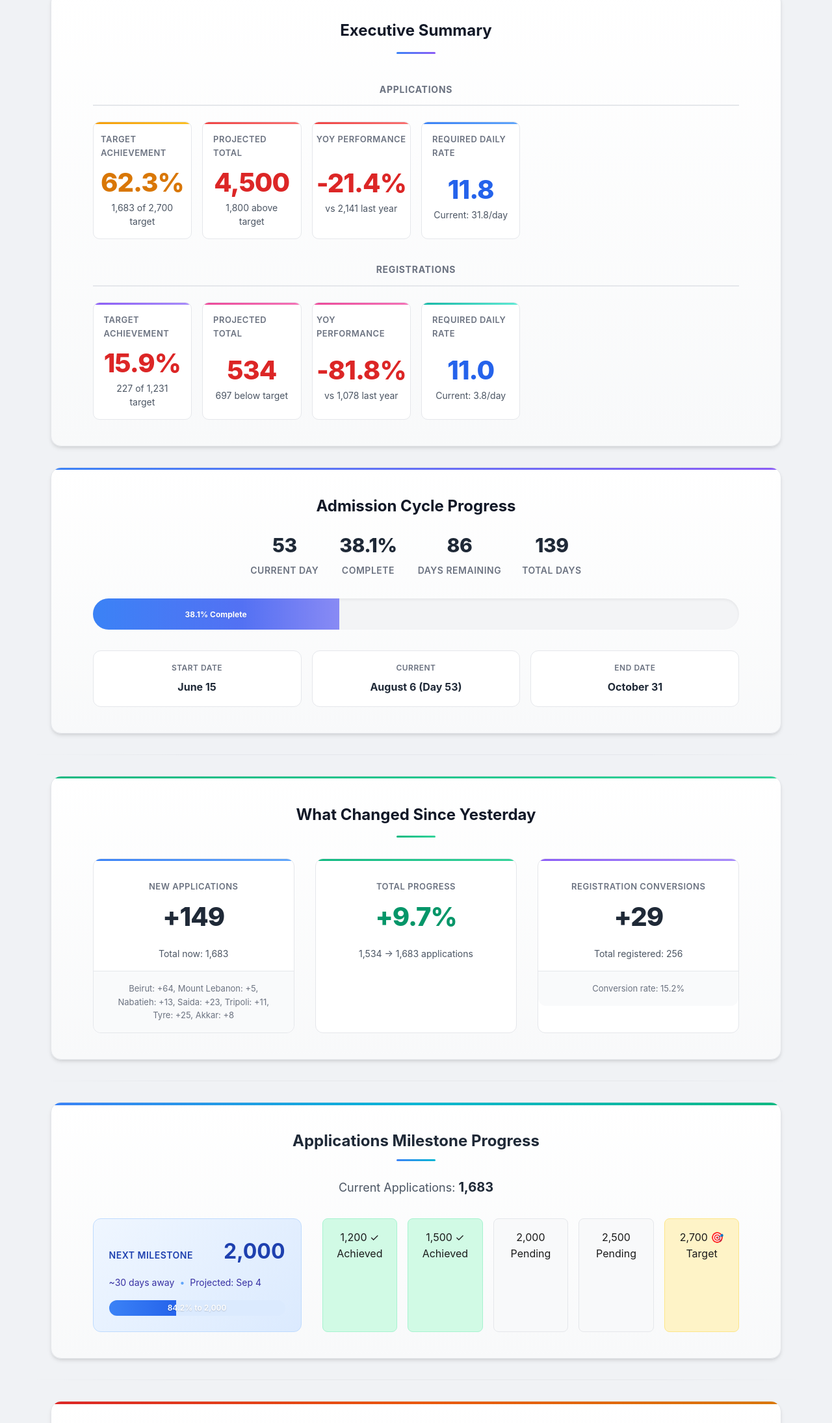
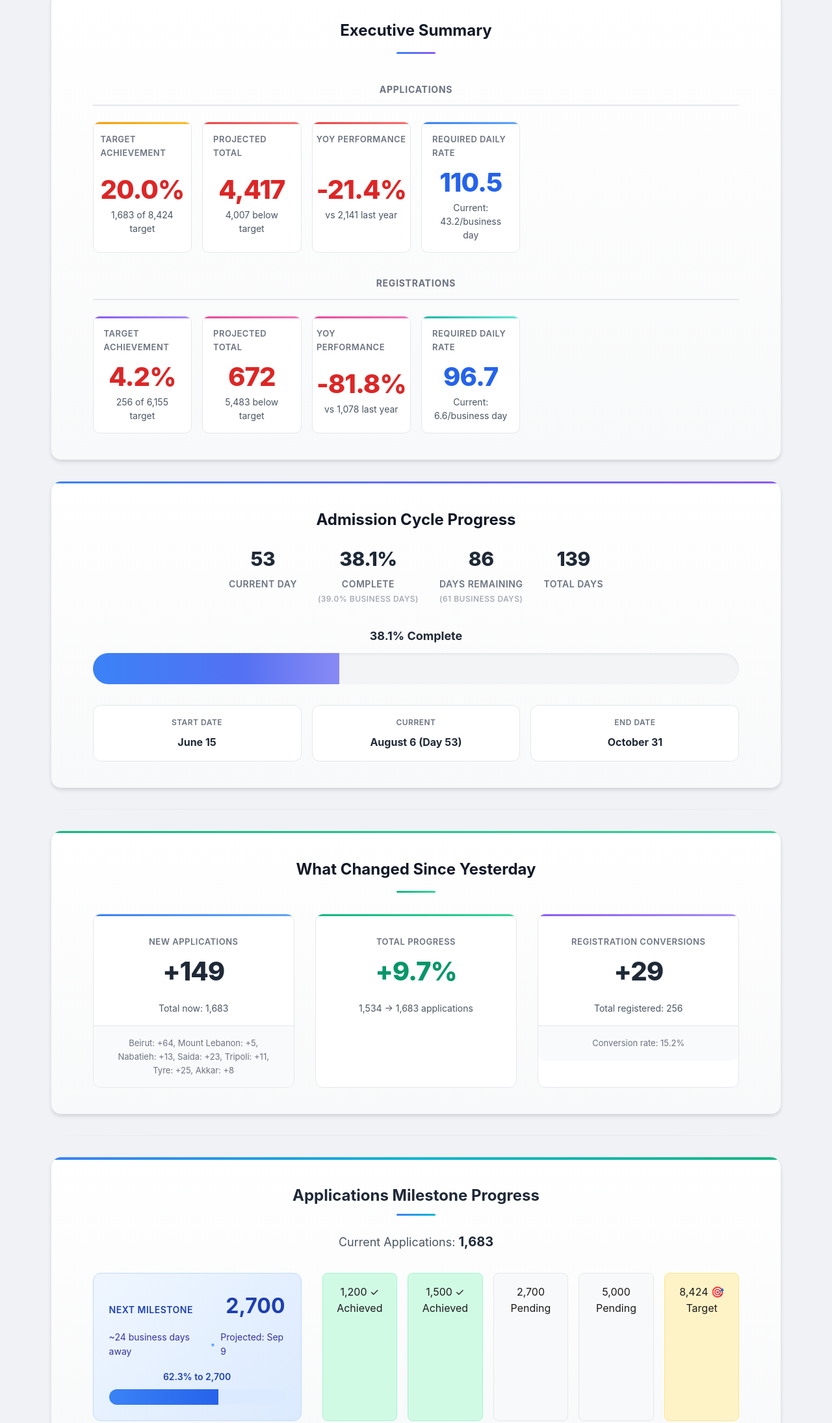
Before and after one commit to Institutional-Analytics/admissions, a plain HTML site: page index.html in a window 1280 px wide. Shown: the part 166-2356 px from the top of the page at 65% size. Drawn offline with nearby package versions, Linux system fonts and the light colour scheme.

Commit message:
Add files via upload

```diff
--- a/index.html
+++ b/index.html
@@ -341,11 +341,12 @@
 
         .progress-label {
             color: white !important;
-            font-weight: 700;
+            font-weight: 800;
             font-size: 1.125rem;
-            text-shadow: 0 1px 2px rgba(0, 0, 0, 0.1);
+            text-shadow: 0 2px 4px rgba(0, 0, 0, 0.3), 0 1px 2px rgba(0, 0, 0, 0.4);
             z-index: 1;
             position: relative;
+            letter-spacing: 0.5px;
         }
 
         .cycle-dates {
@@ -652,16 +653,7 @@
             transition: width 0.5s ease;
         }
 
-        .milestone-progress-label {
-            position: absolute;
-            top: 50%;
-            left: 50%;
-            transform: translate(-50%, -50%);
-            font-size: 0.75rem;
-            font-weight: 600;
-            color: white;
-            text-shadow: 0 1px 2px rgba(0, 0, 0, 0.2);
-        }
+        /* Milestone progress label removed - now displayed above bar */
 
         .all-milestones {
             display: grid;
@@ -2448,9 +2440,9 @@
                     <div class="summary-content">
                         <div class="summary-label">Target Achievement</div>
                         <div class="summary-main">
-                            <div class="summary-value warning" id="targetAchievement">55.6%</div>
+                            <div class="summary-value negative" id="targetAchievement">20.0%</div>
                             <div class="summary-detail">
-                                <span id="targetDetail">1,501 of 2,700 target</span>
+                                <span id="targetDetail">1,683 of 8,424 target</span>
                             </div>
                         </div>
                     </div>
@@ -2459,9 +2451,9 @@
                     <div class="summary-content">
                         <div class="summary-label">Projected Total</div>
                         <div class="summary-main">
-                            <div class="summary-value negative" id="projectedTotal">4,013</div>
+                            <div class="summary-value negative" id="projectedTotal">4,414</div>
                             <div class="summary-detail">
-                                <span id="projectedDetail">1,313 above target</span>
+                                <span id="projectedDetail">4,010 below target</span>
                             </div>
                         </div>
                     </div>
@@ -2481,9 +2473,9 @@
                     <div class="summary-content">
                         <div class="summary-label">Required Daily Rate</div>
                         <div class="summary-main">
-                            <div class="summary-value neutral" id="requiredRate">16.2</div>
+                            <div class="summary-value neutral" id="requiredRate">110.5</div>
                             <div class="summary-detail">
-                                <span id="currentRate">Current: 25.7/day</span>
+                                <span id="currentRate">Current: 31.8/business day</span>
                             </div>
                         </div>
                     </div>
@@ -2496,9 +2488,9 @@
                     <div class="summary-content">
                         <div class="summary-label">Target Achievement</div>
                         <div class="summary-main">
-                            <div class="summary-value negative" id="regTargetAchievement">15.9%</div>
+                            <div class="summary-value negative" id="regTargetAchievement">4.2%</div>
                             <div class="summary-detail">
-                                <span id="regTargetDetail">227 of 1,231 target</span>
+                                <span id="regTargetDetail">256 of 6,155 target</span>
                             </div>
                         </div>
                     </div>
@@ -2507,9 +2499,9 @@
                     <div class="summary-content">
                         <div class="summary-label">Projected Total</div>
                         <div class="summary-main">
-                            <div class="summary-value negative" id="regProjectedTotal">534</div>
+                            <div class="summary-value negative" id="regProjectedTotal">671</div>
                             <div class="summary-detail">
-                                <span id="regProjectedDetail">697 below target</span>
+                                <span id="regProjectedDetail">5,484 below target</span>
                             </div>
                         </div>
                     </div>
@@ -2529,9 +2521,9 @@
                     <div class="summary-content">
                         <div class="summary-label">Required Daily Rate</div>
                         <div class="summary-main">
-                            <div class="summary-value neutral" id="regRequiredRate">11.0</div>
+                            <div class="summary-value neutral" id="regRequiredRate">96.7</div>
                             <div class="summary-detail">
-                                <span id="regCurrentRate">Current: 3.8/day</span>
+                                <span id="regCurrentRate">Current: 4.8/business day</span>
                             </div>
                         </div>
                     </div>
@@ -2550,11 +2542,11 @@
                     </div>
                     <div class="cycle-stat">
                         <div class="cycle-stat-value">38.1%</div>
-                        <div class="cycle-stat-label">Complete</div>
+                        <div class="cycle-stat-label">Complete<br><span style="font-size: 0.75rem; color: #9ca3af; font-weight: 500;">(39.0% business days)</span></div>
                     </div>
                     <div class="cycle-stat">
                         <div class="cycle-stat-value">86</div>
-                        <div class="cycle-stat-label">Days Remaining</div>
+                        <div class="cycle-stat-label">Days Remaining<br><span style="font-size: 0.75rem; color: #9ca3af; font-weight: 500;">(61 business days)</span></div>
                     </div>
                     <div class="cycle-stat">
                         <div class="cycle-stat-value">139</div>
@@ -2563,9 +2555,9 @@
                 </div>
             </div>
             <div class="progress-visual">
+                <div style="text-align: center; margin-bottom: 0.75rem; font-weight: 700; font-size: 1.125rem; color: #1f2937;">38.1% Complete</div>
                 <div class="progress-bar-container">
                     <div class="progress-bar-fill" style="width: 38.1%">
-                        <span class="progress-label">38.1% Complete</span>
                     </div>
                 </div>
             </div>
@@ -2651,16 +2643,16 @@
                 <div class="next-milestone-card">
                     <div class="milestone-header">
                         <span class="milestone-label">Next Milestone</span>
-                        <span class="milestone-value" id="nextMilestoneValue">2,000</span>
+                        <span class="milestone-value" id="nextMilestoneValue">2,700</span>
                     </div>
                     <div class="milestone-detail">
-                        <span id="milestoneDaysAway">~30 days away</span>
+                        <span id="milestoneDaysAway">~24 business days away</span>
                         <span class="milestone-separator">•</span>
-                        <span id="milestoneProjectedDate">Projected: Sep 4</span>
-                    </div>
+                        <span id="milestoneProjectedDate">Projected: Sep 9</span>
+                    </div>
+                    <div style="text-align: center; margin-bottom: 0.5rem; font-weight: 600; font-size: 0.875rem; color: #1e40af;">62.3% to 2,700</div>
                     <div class="milestone-progress-bar">
-                        <div class="milestone-progress-fill" id="nextMilestoneProgress" style="width: 38.1%"></div>
-                        <span class="milestone-progress-label" id="nextMilestoneLabel">84.2% to 2,000</span>
+                        <div class="milestone-progress-fill" id="nextMilestoneProgress" style="width: 62.3%"></div>
                     </div>
                 </div>
                 <div class="all-milestones">
@@ -2676,22 +2668,22 @@
                             <span class="milestone-status achieved" id="milestone1500">✓ Achieved</span>
                         </div>
                     </div>
-                    <div class="milestone-item" data-target="2000">
+                    <div class="milestone-item" data-target="2700">
                         <div class="milestone-item-header">
-                            <span>2,000</span>
-                            <span class="milestone-status" id="milestone2000">Pending</span>
+                            <span>2,700</span>
+                            <span class="milestone-status" id="milestone2700">Pending</span>
                         </div>
                     </div>
-                    <div class="milestone-item" data-target="2500">
+                    <div class="milestone-item" data-target="5000">
                         <div class="milestone-item-header">
-                            <span>2,500</span>
-                            <span class="milestone-status" id="milestone2500">Pending</span>
+                            <span>5,000</span>
+                            <span class="milestone-status" id="milestone5000">Pending</span>
                         </div>
                     </div>
-                    <div class="milestone-item final" data-target="2700">
+                    <div class="milestone-item final" data-target="8424">
                         <div class="milestone-item-header">
-                            <span>2,700 🎯</span>
-                            <span class="milestone-status" id="milestone2700">Target</span>
+                            <span>8,424 🎯</span>
+                            <span class="milestone-status" id="milestone8424">Target</span>
                         </div>
                     </div>
                 </div>
@@ -2719,8 +2711,8 @@
                 </div>
                 <div class="summary-card">
                     <div class="summary-label">Registration Target</div>
-                    <div class="summary-value warning">856</div>
-                    <div class="summary-detail">600 more needed (29.9% achieved)</div>
+                    <div class="summary-value negative">6,155</div>
+                    <div class="summary-detail">5,899 more needed (4.2% achieved)</div>
                 </div>
             </div>
         </div>
@@ -2747,23 +2739,23 @@
                     <div class="kpi-content">
                         <div class="kpi-label">Conversion Quality</div>
                         <div class="kpi-value" id="conversionQuality">15.2%</div>
-                        <div class="kpi-trend negative" id="conversionTrend">vs 60.3% last year</div>
+                        <div class="kpi-trend negative" id="conversionTrend">vs 71.5% last year</div>
                     </div>
                 </div>
                 <div class="kpi-card">
                     <div class="kpi-icon">🏛️</div>
                     <div class="kpi-content">
                         <div class="kpi-label">Campus Health Score</div>
-                        <div class="kpi-value" id="campusHealth">3/7</div>
-                        <div class="kpi-trend negative" id="campusTrend">4 campuses underperforming</div>
+                        <div class="kpi-value" id="campusHealth">0/7</div>
+                        <div class="kpi-trend negative" id="campusTrend">All 7 campuses underperforming</div>
                     </div>
                 </div>
                 <div class="kpi-card">
                     <div class="kpi-icon">📈</div>
                     <div class="kpi-content">
                         <div class="kpi-label">Pace to Target</div>
-                        <div class="kpi-value" id="paceToTarget">148.5%</div>
-                        <div class="kpi-trend positive" id="paceTrend">708 applications above target pace</div>
+                        <div class="kpi-value" id="paceToTarget">52.4%</div>
+                        <div class="kpi-trend negative" id="paceTrend">1,529 applications below target pace</div>
                     </div>
                 </div>
             </div>
@@ -2781,22 +2773,22 @@
                 <div class="alert-item">
                     <div class="alert-indicator info"></div>
                     <div class="alert-content">
-                        <div class="alert-message">Registration rate decreased by 45.1 percentage points</div>
-                        <div class="alert-detail">Current: 15.2% vs Last Year: 60.3%</div>
+                        <div class="alert-message">Registration rate decreased by 56.3 percentage points</div>
+                        <div class="alert-detail">Current: 15.2% vs Last Year: 71.5%</div>
                     </div>
                 </div>
                 <div class="alert-item">
                     <div class="alert-indicator warning"></div>
                     <div class="alert-content">
-                        <div class="alert-message">Projected surplus of 1,718 applications</div>
-                        <div class="alert-detail">Current trajectory: 4,418 vs Target: 2,700</div>
+                        <div class="alert-message">Projected shortfall of 3,977 applications</div>
+                        <div class="alert-detail">Current trajectory: 4,418 vs Target: 8,424</div>
                     </div>
                 </div>
                 <div class="alert-item">
                     <div class="alert-indicator info"></div>
                     <div class="alert-content">
-                        <div class="alert-message">759 additional registrations needed to match last year's rate</div>
-                        <div class="alert-detail">Must convert 60.3% of remaining 1,427 applicants</div>
+                        <div class="alert-message">5,899 additional registrations needed to match historical average</div>
+                        <div class="alert-detail">Must achieve 96.7 registrations per business day for remaining 61 business days</div>
                     </div>
                 </div>
             </div>
@@ -3121,7 +3113,7 @@
                             <td>959</td>
                             <td>192</td>
                             <td>20.0%</td>
-                            <td class="negative">-17.7%</td>
+                            <td class="negative">-13.4%</td>
                             <td>57.0%</td>
                         </tr>
                         <tr>
@@ -3129,7 +3121,7 @@
                             <td>235</td>
                             <td>17</td>
                             <td>7.2%</td>
-                            <td class="positive">+28.5%</td>
+                            <td class="negative">-32.5%</td>
                             <td>14.0%</td>
                         </tr>
                         <tr>
@@ -3137,7 +3129,7 @@
                             <td>81</td>
                             <td>28</td>
                             <td>34.6%</td>
-                            <td class="positive">+14.1%</td>
+                            <td class="negative">-36.2%</td>
                             <td>4.8%</td>
                         </tr>
                         <tr>
@@ -3145,7 +3137,7 @@
                             <td>122</td>
                             <td>5</td>
                             <td>4.1%</td>
-                            <td class="positive">+28.4%</td>
+                            <td class="negative">-27.8%</td>
                             <td>7.2%</td>
                         </tr>
                         <tr>
@@ -3153,7 +3145,7 @@
                             <td>108</td>
                             <td>3</td>
                             <td>2.8%</td>
-                            <td class="positive">+66.2%</td>
+                            <td class="negative">-39.7%</td>
                             <td>6.4%</td>
                         </tr>
                         <tr>
@@ -3161,7 +3153,7 @@
                             <td>122</td>
                             <td>0</td>
                             <td>0.0%</td>
-                            <td class="positive">+144.0%</td>
+                            <td class="negative">-17.6%</td>
                             <td>7.2%</td>
                         </tr>
                         <tr>
@@ -3169,7 +3161,7 @@
                             <td>56</td>
                             <td>11</td>
                             <td>19.6%</td>
-                            <td class="positive">+9.8%</td>
+                            <td class="negative">-9.7%</td>
                             <td>3.3%</td>
                         </tr>
                         <tr class="total-row">
@@ -3251,8 +3243,9 @@
             total: 0,
             registered: 0,
             daily: 0,
-            target: 2700,
+            target: 8424,
             daysRemaining: 86,
+            businessDaysRemaining: 61,
             registrationRate: 0,
             changeVs2024: 0,
             changeVs2023: 0,
@@ -3513,7 +3506,7 @@
         function calculateMetrics() {
             // Target calculations
             const targetAchievement = (localMetrics.total / localMetrics.target * 100).toFixed(1);
-            const projectedTotal = Math.round(localMetrics.total / 0.374); // 37.4% through cycle
+            const projectedTotal = Math.round(localMetrics.total / 0.381); // 38.1% through cycle (Day 53 of 139)
             const gapToTarget = localMetrics.target - projectedTotal;
 
             // Update DOM
@@ -3526,9 +3519,24 @@
             document.getElementById('yoyPerformance').textContent = localMetrics.changeVs2024 + '%';
             document.getElementById('yoyDetail').textContent = `vs ${lastYearTotal.toLocaleString()} last year`;
 
-            const requiredRate = ((localMetrics.target - localMetrics.total) / localMetrics.daysRemaining).toFixed(1);
+            const requiredRate = ((localMetrics.target - localMetrics.total) / localMetrics.businessDaysRemaining).toFixed(1);
             document.getElementById('requiredRate').textContent = requiredRate;
-            document.getElementById('currentRate').textContent = `Current: ${(localMetrics.total / currentDay).toFixed(1)}/day`;
+            document.getElementById('currentRate').textContent = `Current: ${(localMetrics.total / 39).toFixed(1)}/business day`; // 39 business days elapsed
+
+            // Update registration metrics
+            const regTarget = 6155; // Historical average
+            const regTargetAchievement = (localMetrics.registered / regTarget * 100).toFixed(1);
+            const regProjectedTotal = Math.round(localMetrics.registered / 0.381);
+            const regGapToTarget = regTarget - regProjectedTotal;
+            const regRequiredRate = ((regTarget - localMetrics.registered) / localMetrics.businessDaysRemaining).toFixed(1);
+
+            // Update registration DOM elements
+            document.getElementById('regTargetAchievement').textContent = regTargetAchievement + '%';
+            document.getElementById('regTargetDetail').textContent = `${localMetrics.registered} of ${regTarget.toLocaleString()} target`;
+            document.getElementById('regProjectedTotal').textContent = regProjectedTotal.toLocaleString();
+            document.getElementById('regProjectedDetail').textContent = Math.abs(regGapToTarget).toLocaleString() + (regGapToTarget < 0 ? ' above target' : ' below target');
+            document.getElementById('regRequiredRate').textContent = regRequiredRate;
+            document.getElementById('regCurrentRate').textContent = `Current: ${(localMetrics.registered / 39).toFixed(1)}/business day`; // 39 business days elapsed
         }
 
         // Render all metrics
```
